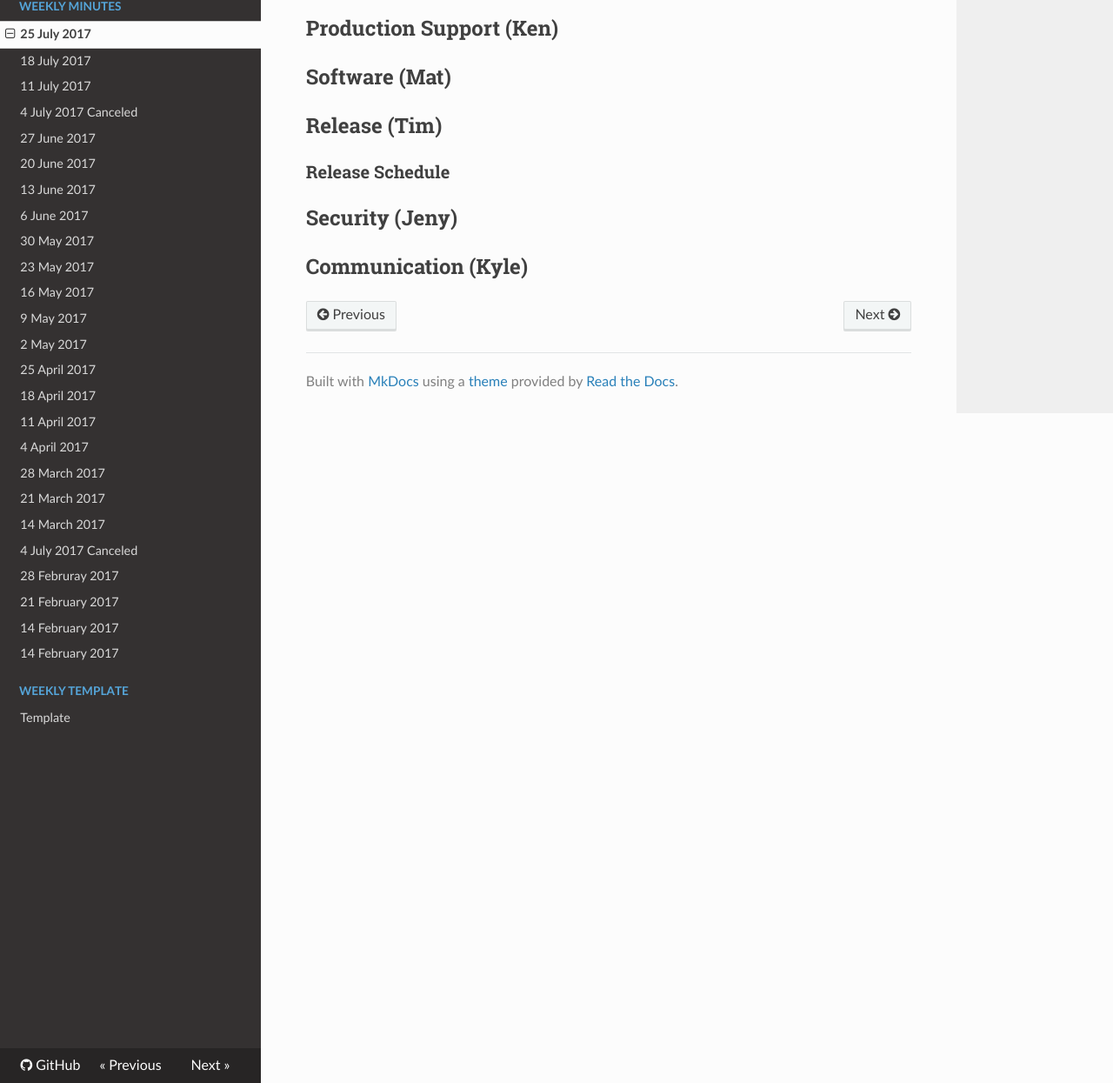
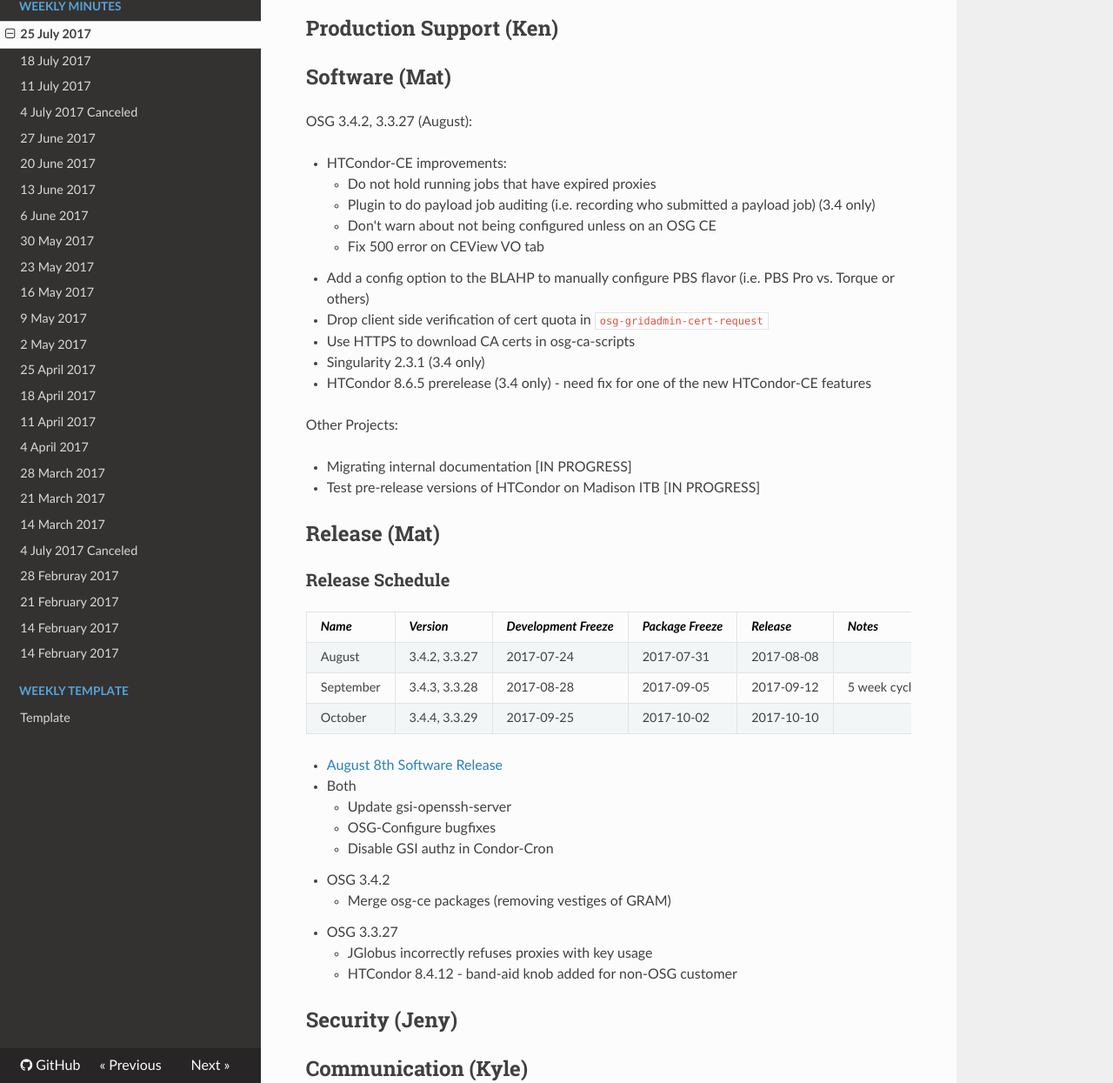
Before and after one commit to zsshah/production, an MkDocs documentation site: the page built from docs/WeeklyMinutes/25July2017.md, in a window 1280 px wide and 1400 px high, scrolled down 1376 px. Shown: the part 155-1400 px from the top of the window at 87% size. Built offline with MkDocs 1.6.1, drawn with Linux system fonts in a browser that asks for light colours; nearby versions of some CDN libraries; old or Windows-style settings are respelled for this version of MkDocs.

Commit message:
Add Software and Release sections for 25 July

```diff
--- a/docs/WeeklyMinutes/25July2017.md
+++ b/docs/WeeklyMinutes/25July2017.md
@@ -36,9 +36,46 @@
 
 ## Software (Mat)
 
+OSG 3.4.2, 3.3.27 (August):
 
-## Release (Tim)
+-   HTCondor-CE improvements:
+    -   Do not hold running jobs that have expired proxies
+    -   Plugin to do payload job auditing (i.e. recording who submitted a payload job) (3.4 only)
+    -   Don't warn about not being configured unless on an OSG CE
+    -   Fix 500 error on CEView VO tab
+-   Add a config option to the BLAHP to manually configure PBS flavor (i.e. PBS Pro vs. Torque or others)
+-   Drop client side verification of cert quota in `osg-gridadmin-cert-request`
+-   Use HTTPS to download CA certs in osg-ca-scripts
+-   Singularity 2.3.1 (3.4 only)
+-   HTCondor 8.6.5 prerelease (3.4 only) - need fix for one of the new HTCondor-CE features
+
+
+Other Projects:
+
+-   Migrating internal documentation [IN PROGRESS]
+-   Test pre-release versions of HTCondor on Madison ITB [IN PROGRESS]
+
+
+## Release (Mat)
 ### Release Schedule
+
+| *Name*    | *Version*     | *Development Freeze* | *Package Freeze* | *Release*  | *Notes*      |
+| ------    | ---------     | -------------------- | ---------------- | ---------  | -------      |
+| August    | 3.4.2, 3.3.27 | 2017-07-24           | 2017-07-31       | 2017-08-08 |              |
+| September | 3.4.3, 3.3.28 | 2017-08-28           | 2017-09-05       | 2017-09-12 | 5 week cycle |
+| October   | 3.4.4, 3.3.29 | 2017-09-25           | 2017-10-02       | 2017-10-10 |              |
+
+- [August 8th Software Release](https://jira.opensciencegrid.org/issues/?filter=15254)
+  - Both
+    - Update gsi-openssh-server
+    - OSG-Configure bugfixes
+    - Disable GSI authz in Condor-Cron
+  - OSG 3.4.2
+    - Merge osg-ce packages (removing vestiges of GRAM)
+  - OSG 3.3.27
+    - JGlobus incorrectly refuses proxies with key usage
+    - HTCondor 8.4.12 - band-aid knob added for non-OSG customer
+
 
 ## Security (Jeny)
 
```
